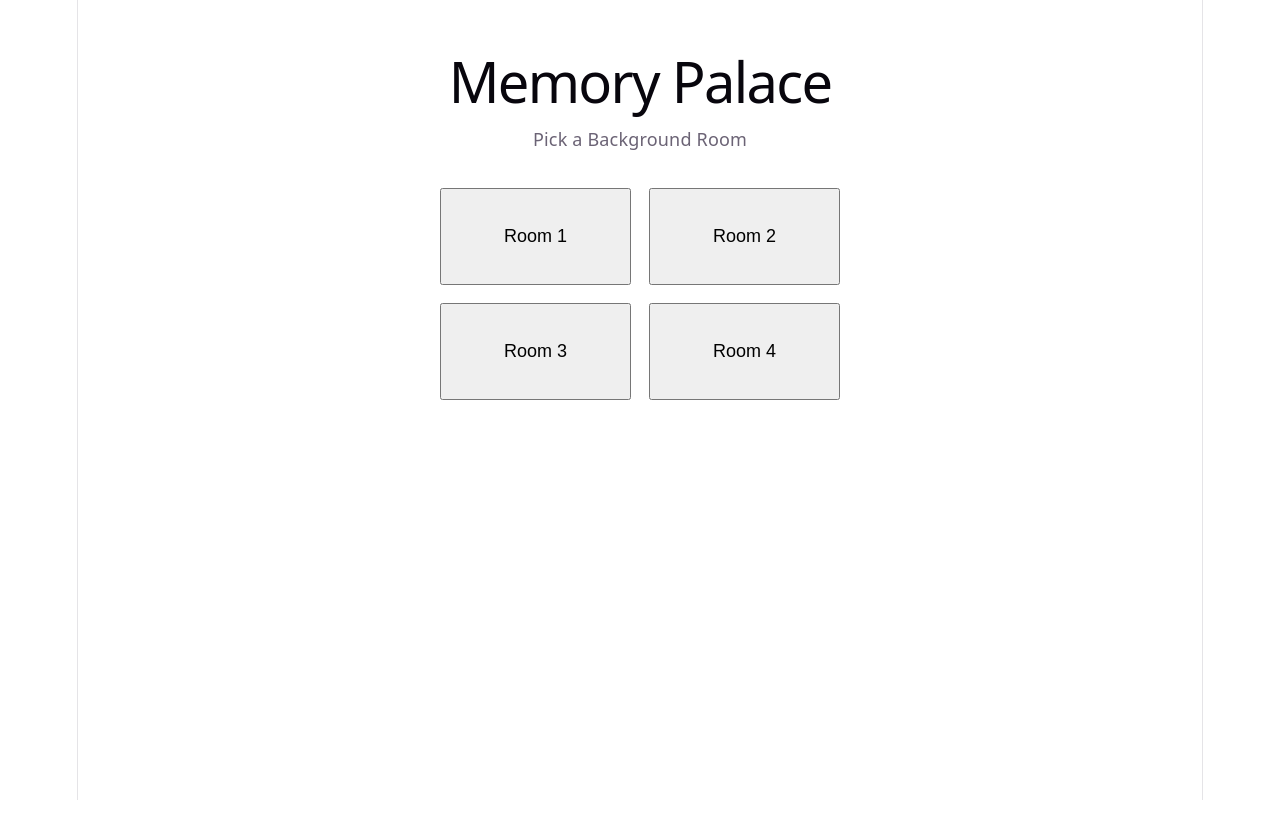
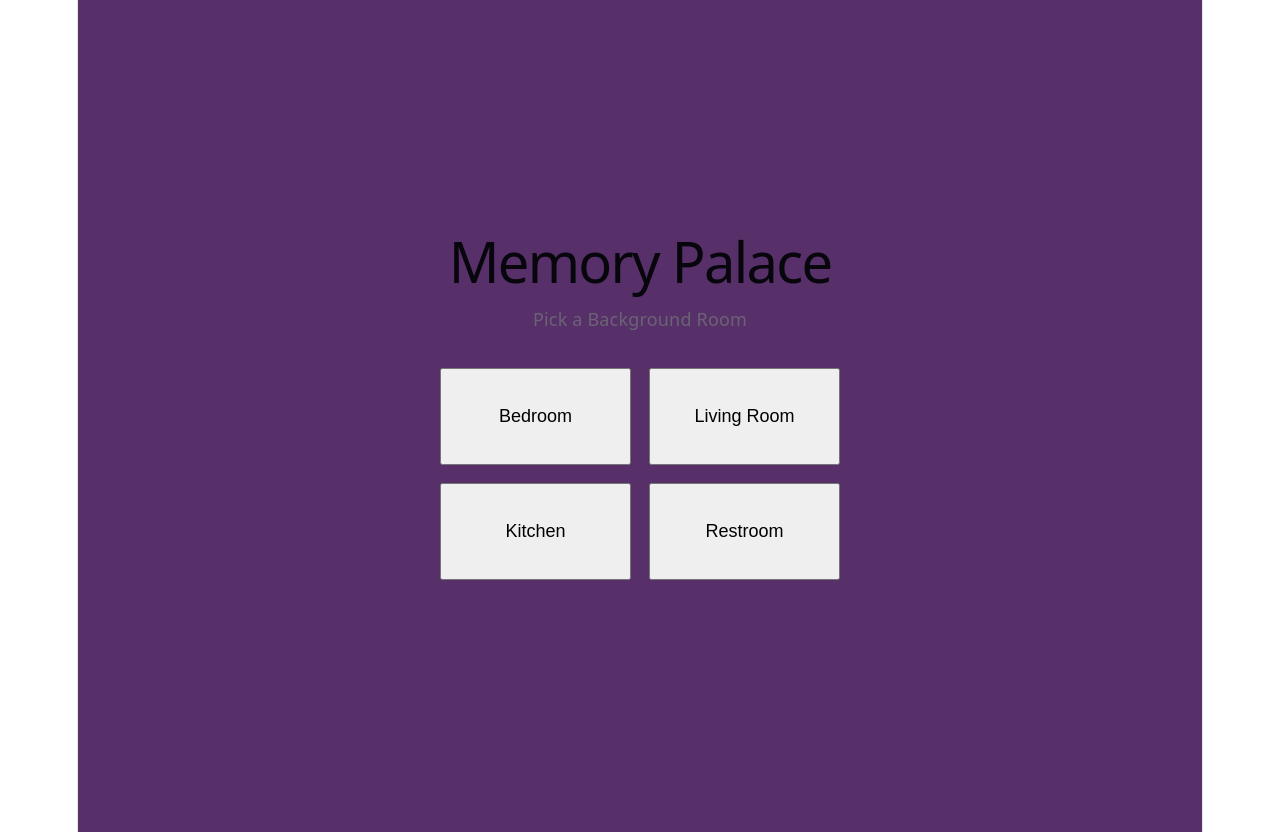
Before and after one commit to WBarnard4/CSCI4830-Memory-Palace, a React (Vite) app: page / in a window 1280 px wide. Before the commit the page ends 800 px from the top, so only its background shows below. Built offline with nearby package versions, Linux system fonts and the light colour scheme.

Commit message:
added state hook and an adjacent if statement to display a placeholder room screen based on the room state

```diff
--- a/src/App.css
+++ b/src/App.css
@@ -1,6 +1,7 @@
 .home {
   text-align: center;
-  padding: 2rem;
+  padding:12rem;
+  background-color: rgb(87, 48, 105);
 }
 
 .room-grid {
--- a/src/App.jsx
+++ b/src/App.jsx
@@ -1,26 +1,39 @@
 import "./App.css";
+import { useState } from "react";
+//import "./RoomScreen.jsx";
+//the above should un-commented.the file should be created and used by this app for page 2 room logic under the primary if-statement
 function App() {
-  const rooms = ["Room 1", "Room 2", "Room 3", "Room 4"];
+  const [activeRoom, SetActiveRoom] = useState(null);
+  //useState is a React Hook that establishes states to other components
+  //activeRoom is the getter and SetActiveRoom is the setter
+  //null is the initial value here
    function handleRoomClick(room) {
-    console.log(`${room} clicked — no room screen yet`);
+    //console.log(`${room} clicked — no room screen yet`);
+    //this part was created early to test if the button selection works)
+
+    SetActiveRoom(room);
+    //here we set the active room to the one clicked
   }
-
+if (activeRoom) {
+  return <h1>You are in the {activeRoom}</h1>;
+  //IMPORTANT!
+  //here we check if the activeRoom has a real value
+  //if so, it displays a new screen with a sentence containing the value - this is a placeholder for page 2
+  //Here is where the core of our delegation will take place - we will need to call upon RoomScreen here and that's where the page 2 logic lies
+}
 return (
   <div className="home">
    <h1>Memory Palace</h1>
-      <p> Pick a Background Room </p>
+   <p>Pick a Background Room</p>
   <div className="room-grid">
-        {rooms.map((room) => (
-          <button
-            key={room}
-            className="room-button"
-            onClick={() => handleRoomClick(room)}
-          >
-            {room}
-          </button>
-        ))}
+    <button className="room-button" onClick={() => handleRoomClick("Bedroom")}>Bedroom</button>
+    <button className="room-button" onClick={() => handleRoomClick("Living Room")}>Living Room</button>
+    <button className="room-button" onClick={() => handleRoomClick("Kitchen")}>Kitchen</button>
+    <button className="room-button" onClick={() => handleRoomClick("Restroom")}>Restroom</button>
   </div>
 </div>
+//in leu of classes and next-screen logic, the buttons above only pass a string consisting of the name of clicked room. this is implemented in the handleRoomClick function
+
   );
 }
 
```
Lines whose indentation alone changed are shown as unchanged.
